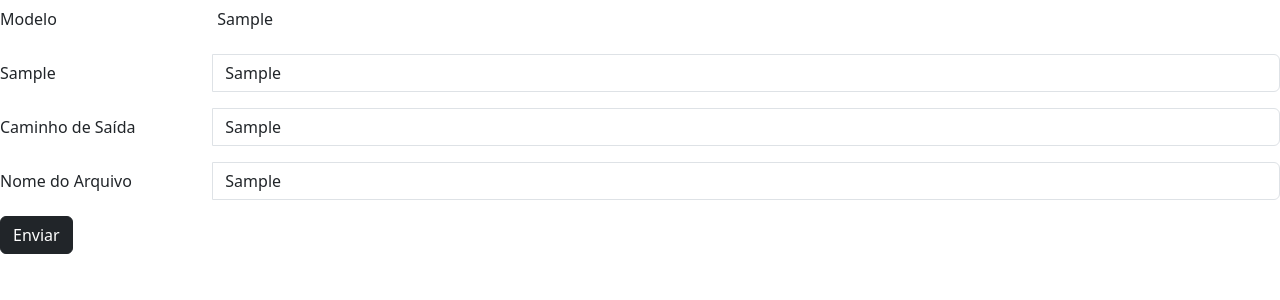
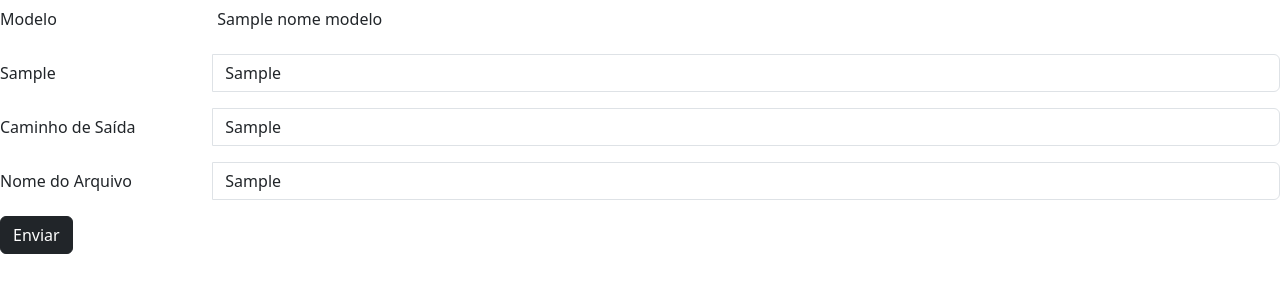
Before and after one commit to JonatasHCR/gerador_documento-flask-, a Flask app: template gerador_documento/templates/word/form_modelo.html in a window 1280 px wide. Shown: the part 56-356 px from the top of the page. Run offline with Flask 3, Linux system fonts and the light colour scheme; the template is opened without the code that fills it: most values are stand-ins (such as "Sample title", 1, 10 or a date in 2020).

Commit message:
corrigindo

```diff
--- a/gerador_documento/routes/word.py
+++ b/gerador_documento/routes/word.py
@@ -14,7 +14,7 @@ Rota de Word
     -/word/<id>/delete (GET) - Deleta o registro do usuário
 '''
 
-@word_route.route('/<int:page>')
+@word_route.route('/page=<int:page>')
 def listar_modelos_word(page):
     '''Listar os Modelos no banco de dados'''
     from sqlite3 import OperationalError
--- a/gerador_documento/templates/word/form_modelo.html
+++ b/gerador_documento/templates/word/form_modelo.html
@@ -5,7 +5,7 @@
     <div class="mb-3 row">
         <label for="staticEmail" class="col-sm-2 col-form-label">Modelo</label>
         <div class="col-sm-10">
-          <input type="text" readonly class="form-control-plaintext" name="nome_modelo" id="staticEmail" value= {{nome_modelo}}>
+          <input type="text" readonly class="form-control-plaintext" name="nome_modelo" id="staticEmail" value= "{{nome_modelo}}">
         </div>
     </div>
     {% for dados in dados_modelo %}
```
